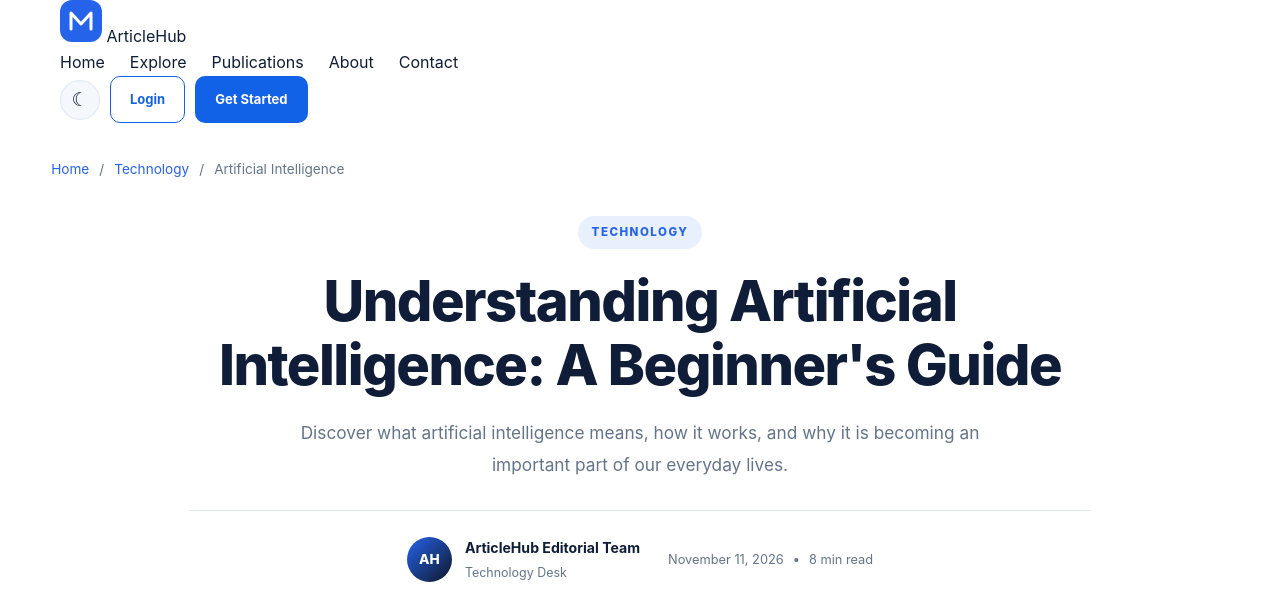
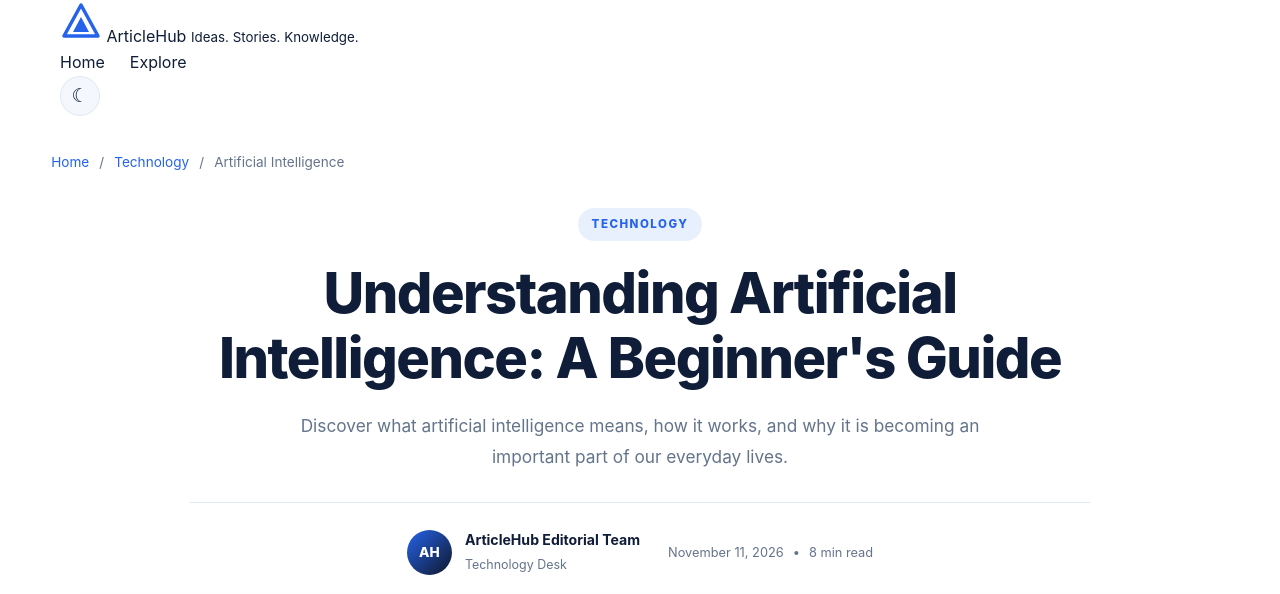
Before and after one commit to victorayodele798-debug/blog-application-, a plain HTML site: page post.html in a window 1280 px wide. Shown: the top 594 px of the page. Drawn offline with Linux system fonts and the light colour scheme.

Commit message:
Update post.html

```diff
--- a/post.html
+++ b/post.html
@@ -24,72 +24,60 @@
      HEADER
 ===================================== -->
 
-<header class="site-header">
 
+
+<header class="site-header article-site-header">
     <div class="container header-container">
 
-        <a href="index.html" class="logo">
+        <!-- ARTICLEHUB BRAND -->
+        <a href="index.html" class="logo article-logo">
 
             <svg width="42" height="42" viewBox="0 0 42 42"
-                 fill="none" xmlns="http://www.w3.org/2000/svg">
+                 fill="none" xmlns="http://www.w3.org/2000/svg"
+                 aria-label="ArticleHub logo">
 
-                <rect width="42" height="42" rx="12" fill="#2563EB"/>
+                <path d="M21 5 L38 36 H4 Z"
+                      stroke="#2563EB"
+                      stroke-width="3.5"
+                      stroke-linejoin="round"/>
 
-                <path d="M11 29V13L21 24L31 13V29"
-                      stroke="white"
-                      stroke-width="3"
-                      stroke-linecap="round"
-                      stroke-linejoin="round"/>
+                <path d="M21 17 L29 32 H13 Z"
+                      fill="#2563EB"/>
 
             </svg>
 
-            <span>Article<span class="logo-highlight">Hub</span></span>
+            <span>
+                Article<span class="logo-highlight">Hub</span>
+                <small class="article-logo-tagline">
+                    Ideas. Stories. Knowledge.
+                </small>
+            </span>
 
         </a>
 
-
+        <!-- MOBILE MENU -->
         <button class="menu-toggle"
                 id="menu-toggle"
                 aria-label="Toggle navigation">
-
             ☰
-
         </button>
 
-
-        <nav class="navigation" id="navigation">
-
+        <!-- SIMPLE NAVIGATION -->
+        <nav class="navigation article-navigation" id="navigation">
             <a href="index.html">Home</a>
-
             <a href="index.html#explore">Explore</a>
-
-            <a href="index.html#publications">Publications</a>
-
-            <a href="index.html#about">About</a>
-
-            <a href="index.html#contact">Contact</a>
-
         </nav>
 
-
-        <div class="header-actions">
-
+        <!-- THEME CONTROL -->
+        <div class="header-actions article-header-actions">
             <button class="theme-toggle"
                     id="theme-toggle"
                     aria-label="Switch theme">
-
                 <span id="theme-icon">☾</span>
-
             </button>
-
-            <a href="login.html" class="btn btn-outline">Login</a>
-
-            <a href="register.html" class="btn btn-primary">Get Started</a>
-
         </div>
 
     </div>
-
 </header>
 
 
```
